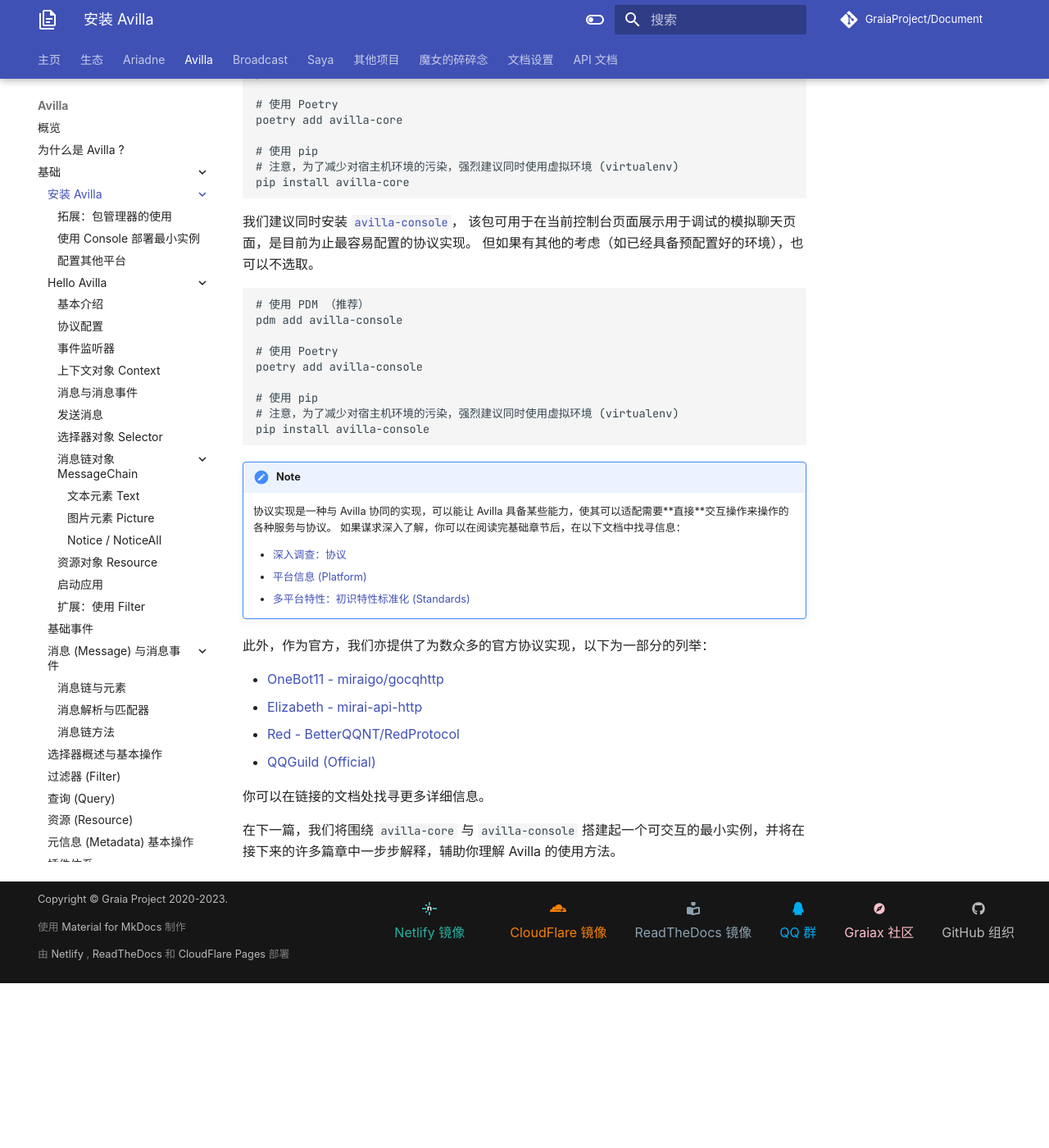
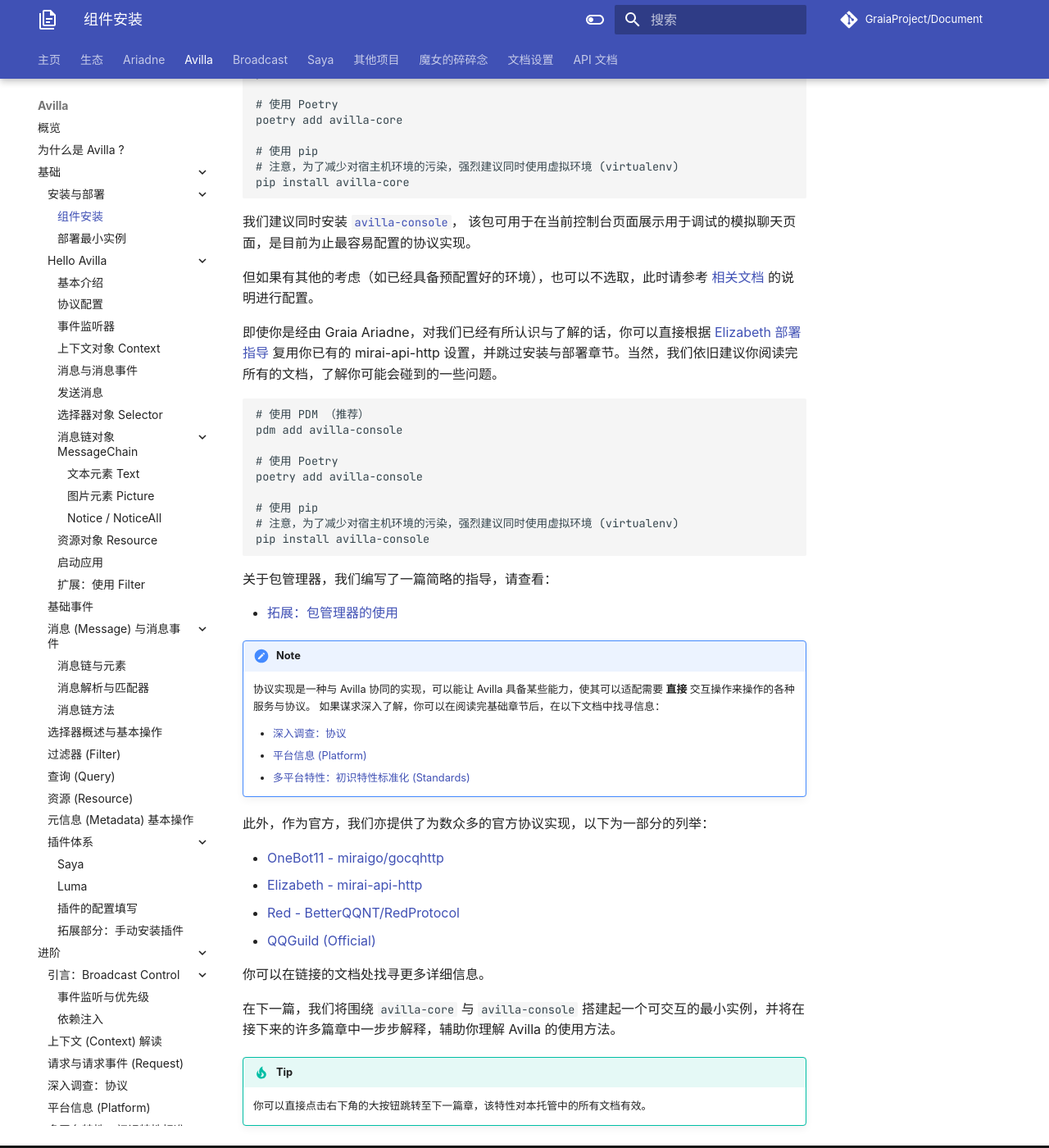
Before and after one commit to GraiaProject/Document, an MkDocs documentation site: the page built from docs/avilla/basic/installation/index.md, in a window 1280 px wide and 1400 px high, scrolled down 447 px. Shown: the whole window at 82% size. Built offline with MkDocs 1.6.1 and Material for MkDocs 9.7.7, drawn with Linux system fonts in a browser that asks for light colours; comment, search, counter and statistics services are not loaded; before the commit the page ends 1646 px from its top, so only the background shows below that.

Commit message:
docs: avilla update

````diff
--- a/docs/avilla/basic/installation/index.md
+++ b/docs/avilla/basic/installation/index.md
@@ -19,9 +19,12 @@
 pip install avilla-core
 ```
 
-我们建议同时安装 [`avilla-console`](/avilla/other/deploy-protocols)，
+我们建议同时安装 [`avilla-console`](/avilla/other/deploy-protocols/console)，
 该包可用于在当前控制台页面展示用于调试的模拟聊天页面，是目前为止最容易配置的协议实现。
-但如果有其他的考虑（如已经具备预配置好的环境），也可以不选取。
+
+但如果有其他的考虑（如已经具备预配置好的环境），也可以不选取，此时请参考 [相关文档](/avilla/other/deploy-protocols/) 的说明进行配置。
+
+即使你是经由 Graia Ariadne，对我们已经有所认识与了解的话，你可以直接根据 [Elizabeth 部署指导](/avilla/other/deploy-protocols/mah) 复用你已有的 mirai-api-http 设置，并跳过安装与部署章节。当然，我们依旧建议你阅读完所有的文档，了解你可能会碰到的一些问题。
 
 ```
 # 使用 PDM （推荐）
@@ -35,21 +38,28 @@
 pip install avilla-console
 ```
 
+关于包管理器，我们编写了一篇简略的指导，请查看：
+
+- [拓展：包管理器的使用](/avilla/other/package-manager)
+
 !!! note
-    协议实现是一种与 Avilla 协同的实现，可以能让 Avilla 具备某些能力，使其可以适配需要**直接**交互操作来操作的各种服务与协议。
+    协议实现是一种与 Avilla 协同的实现，可以能让 Avilla 具备某些能力，使其可以适配需要 **直接** 交互操作来操作的各种服务与协议。
     如果谋求深入了解，你可以在阅读完基础章节后，在以下文档中找寻信息：
 
-    - [深入调查：协议](/avilla/advance/protocol-account.md)
-    - [平台信息 (Platform)](/avilla/advance/platform.md)
-    - [多平台特性：初识特性标准化 (Standards)](/avilla/advance/standards-intro.md)
+    - [深入调查：协议](/avilla/advance/protocol-account)
+    - [平台信息 (Platform)](/avilla/advance/platform)
+    - [多平台特性：初识特性标准化 (Standards)](/avilla/advance/standards-intro)
 
 此外，作为官方，我们亦提供了为数众多的官方协议实现，以下为一部分的列举：
 
-- [OneBot11 - miraigo/gocqhttp](/avilla/other/deploy-protocols/miraigo.md)
-- [Elizabeth - mirai-api-http](/avilla/other/deploy-protocols/mah.md)
-- [Red - BetterQQNT/RedProtocol](/avilla/other/deploy-protocols/red.md)
-- [QQGuild (Official)](/avilla/other/deploy-protocols/qqguild-official.md)
+- [OneBot11 - miraigo/gocqhttp](/avilla/other/deploy-protocols/miraigo)
+- [Elizabeth - mirai-api-http](/avilla/other/deploy-protocols/mah)
+- [Red - BetterQQNT/RedProtocol](/avilla/other/deploy-protocols/red)
+- [QQGuild (Official)](/avilla/other/deploy-protocols/qqguild-official)
 
 你可以在链接的文档处找寻更多详细信息。
 
 在下一篇，我们将围绕 `avilla-core` 与 `avilla-console` 搭建起一个可交互的最小实例，并将在接下来的许多篇章中一步步解释，辅助你理解 Avilla 的使用方法。
+
+!!! tip
+    你可以直接点击右下角的大按钮跳转至下一篇章，该特性对本托管中的所有文档有效。
````
Also changed, not shown: docs/avilla/NAV.md (+5 -5 lines), docs/avilla/basic/installation/minimum.md (+50 -0 lines), docs/avilla/assets/img/console-hello.svg (added), docs/avilla/assets/img/minimum-terminal.svg (added), docs/avilla/basic/installation/other-platform.md (deleted), docs/avilla/basic/installation/package-manager.md (deleted), docs/avilla/community/index.md (added), docs/avilla/community/intro.md (deleted), docs/avilla/other/package-manager.md (added).
